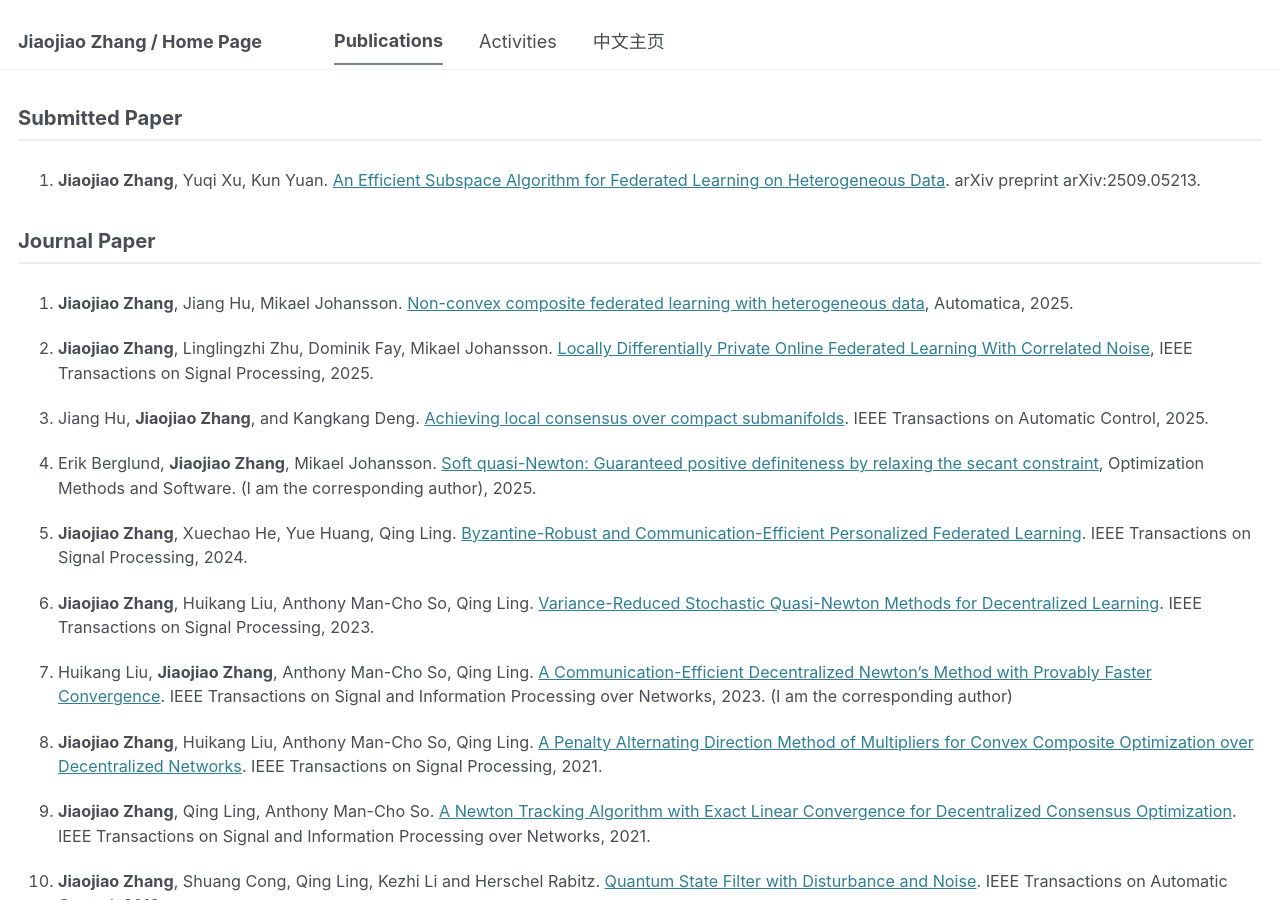
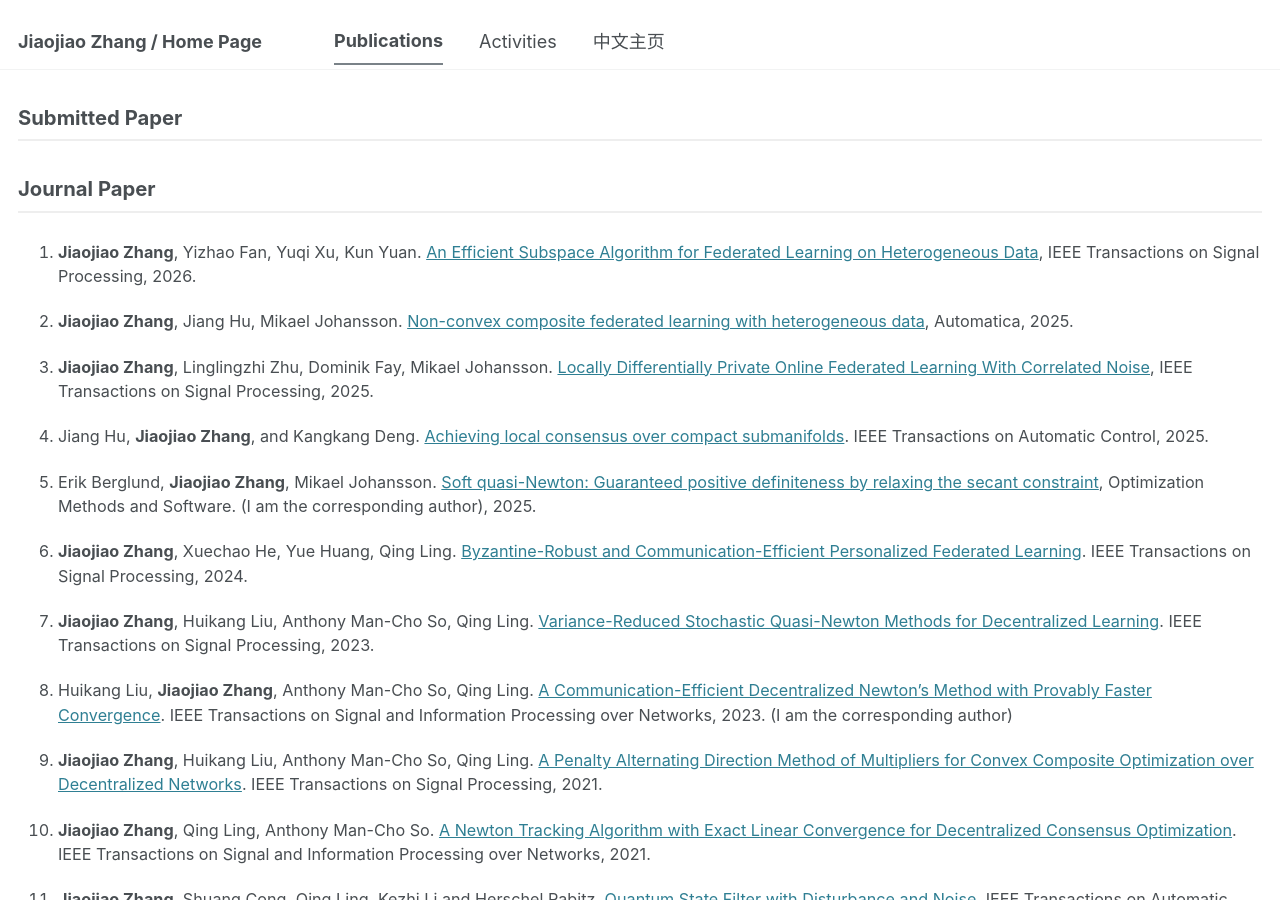
Before and after one commit to JiaojiaoZhang-jjz/JiaojiaoZhang-jjz.github.io, a Jekyll site: the page built from _pages/publications.html, in a window 1280 px wide and 900 px high. Built offline with Jekyll 4.4.1, drawn with Linux system fonts in a browser that asks for light colours.

Commit message:
Update publication-content.md

```diff
--- a/_includes/publication-content.md
+++ b/_includes/publication-content.md
@@ -1,8 +1,9 @@
 <h2 class="category">Submitted Paper</h2>
 
-1. **Jiaojiao Zhang**, Yuqi Xu, Kun Yuan. [An Efficient Subspace Algorithm for Federated Learning on Heterogeneous Data](https://arxiv.org/abs/2509.05213). arXiv preprint arXiv:2509.05213.
+
 
 <h2 class="category">Journal Paper</h2>
+1. **Jiaojiao Zhang**, Yizhao Fan, Yuqi Xu, Kun Yuan. [An Efficient Subspace Algorithm for Federated Learning on Heterogeneous Data](https://arxiv.org/abs/2509.05213), IEEE Transactions on Signal Processing, 2026.
 
 1. **Jiaojiao Zhang**, Jiang Hu, Mikael Johansson. [Non-convex composite federated learning with heterogeneous data](https://www.sciencedirect.com/science/article/pii/S0005109825005928), Automatica, 2025.
 
```
